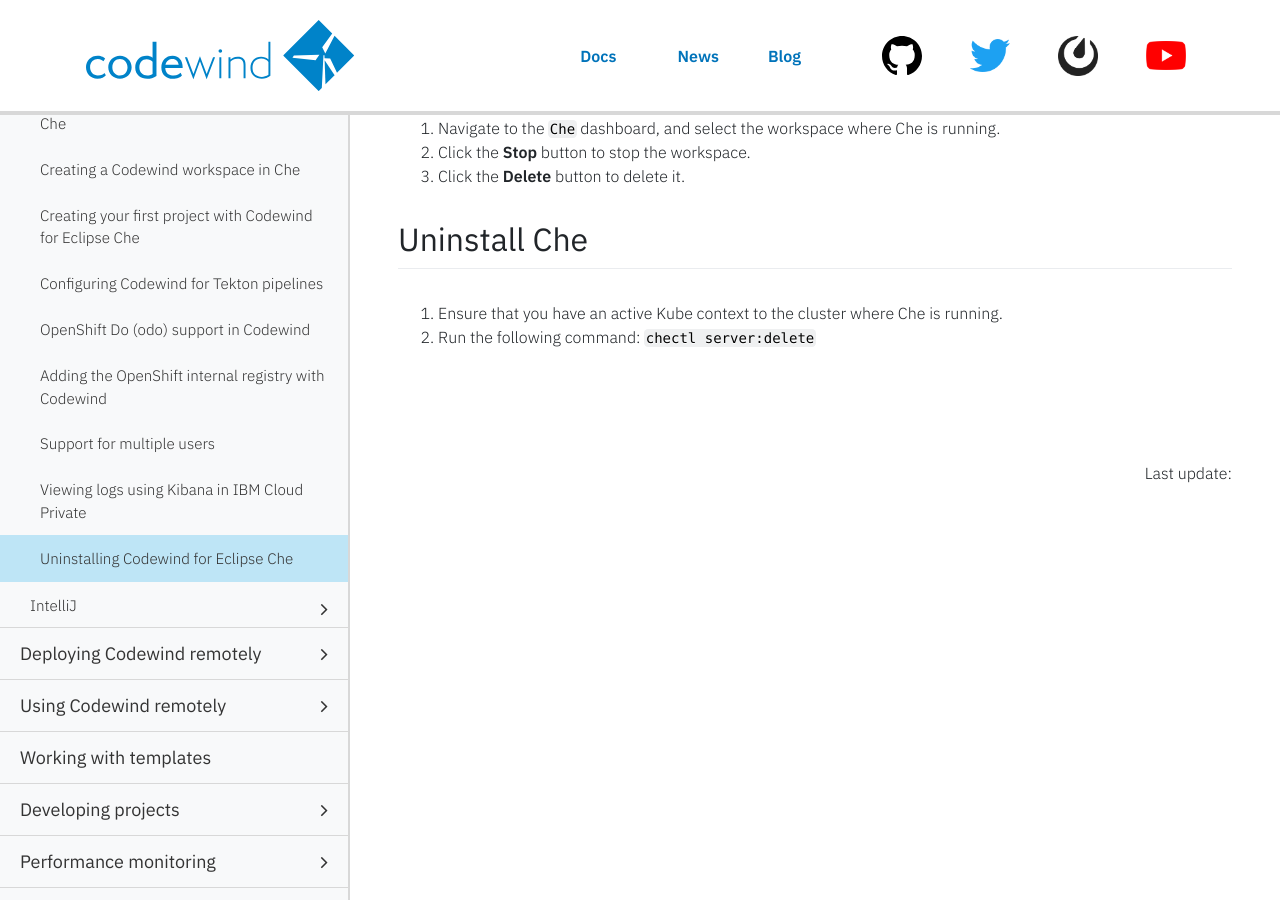
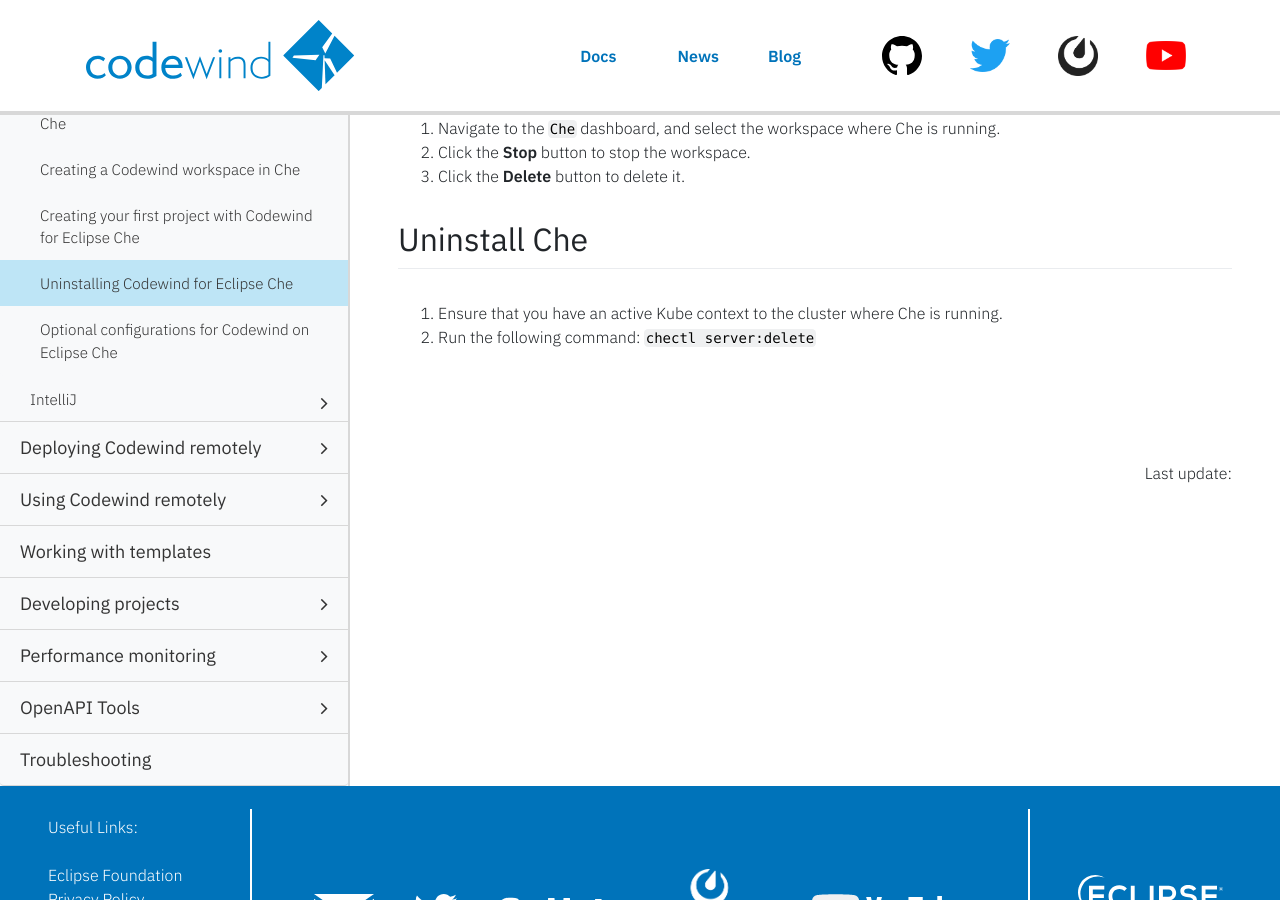
Before and after one commit to eclipse-archived/codewind-docs, a Jekyll site: the page built from docs/_documentations/che-uninstall.md, in a window 1280 px wide and 900 px high, scrolled down 325 px. Built offline with Jekyll 4.4.1, drawn with Linux system fonts in a browser that asks for light colours; nearby versions of some CDN libraries; comment, search, counter and statistics services are not loaded.

Commit message:
Editing the table of contents for Che files
Signed-off-by: Sarah Ishida <sishida@us.ibm.com>

```diff
--- a/docs/_data/docstoc.yml
+++ b/docs/_data/docstoc.yml
@@ -30,18 +30,16 @@
         url: che-createcodewindworkspace.html
       - title: 'Creating your first project with Codewind for Eclipse Che'
         url: che-createfirstproject.html
-      - title: 'Configuring Codewind for Tekton pipelines'
-        url: che-tektonpipelines.html
-      - title: 'OpenShift Do (odo) support in Codewind'
-        url: che-odo-support.html
-      - title: 'Adding the OpenShift internal registry with Codewind'
-        url: openshiftregistry.html
-      - title: 'Support for multiple users'
-        url: supportingmultipleusers.html
-      - title: 'Viewing logs using Kibana in IBM Cloud Private'
-        url: viewkibanalogs.html
       - title: 'Uninstalling Codewind for Eclipse Che'
         url: che-uninstall.html
+      - title: 'Optional configurations for Codewind on Eclipse Che'
+        children:
+        - title: 'Configuring Codewind for Tekton pipelines'
+          url: che-tektonpipelines.html
+        - title: 'OpenShift Do (odo) support in Codewind'
+          url: che-odo-support.html
+        - title: 'Adding the OpenShift internal registry with Codewind'
+          url: openshiftregistry.html
     - title: 'IntelliJ'
       children:
       - title: 'Installing Codewind for IntelliJ'
```
